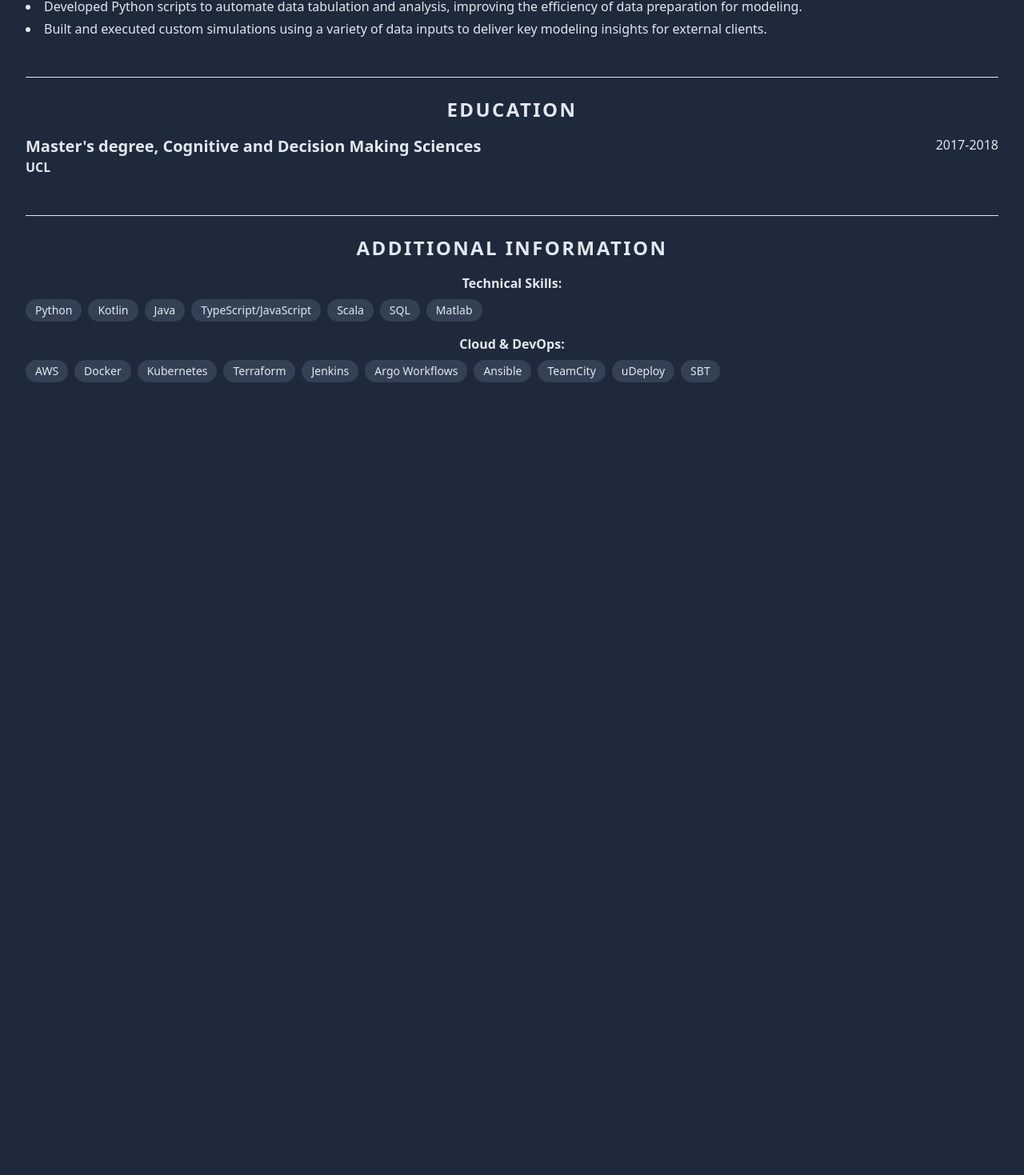
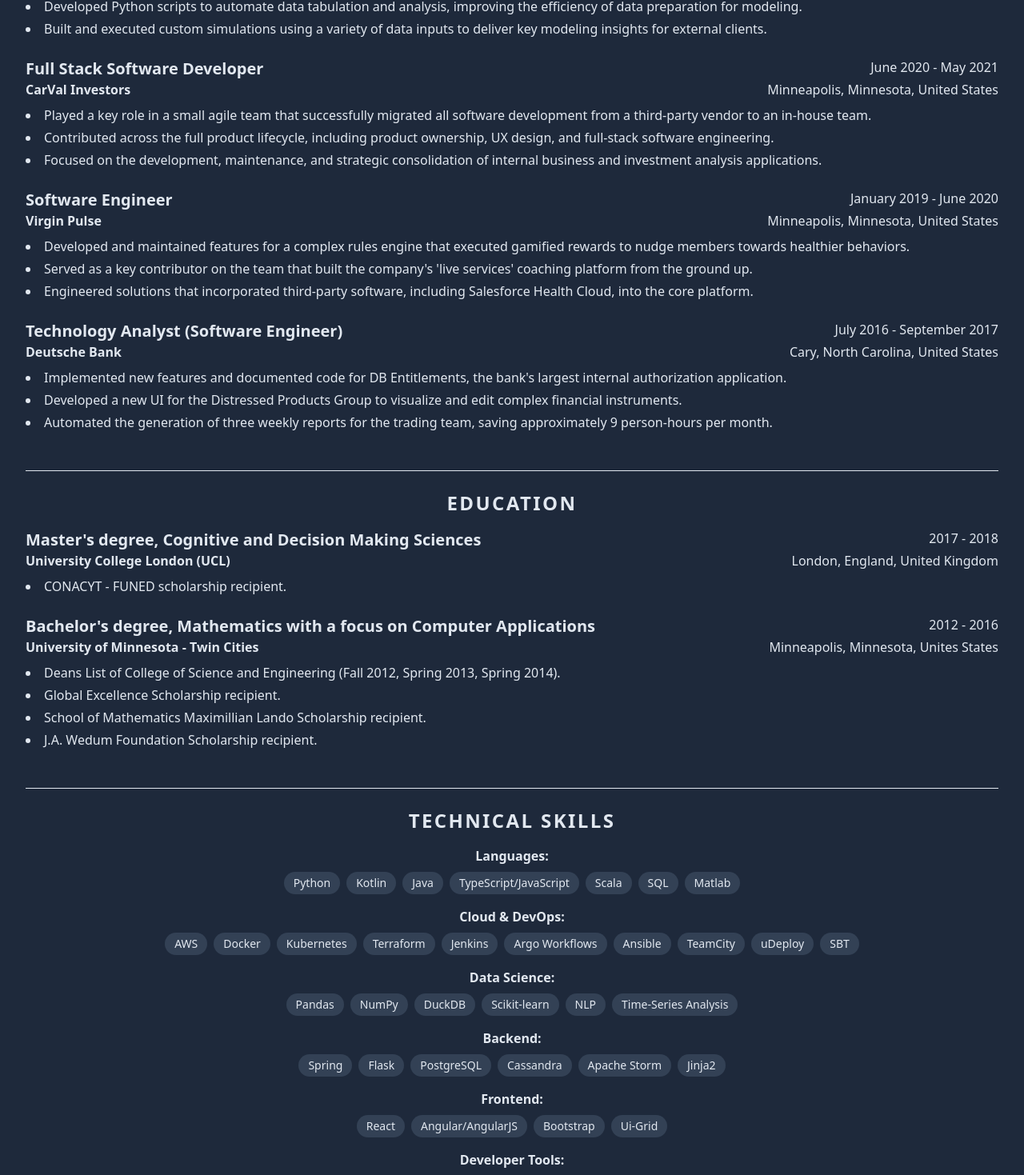
Before and after one commit to capatazche/my-public-website, a React (Vite) app: page /about in a window 1280 px wide. Shown: the part 938-2407 px from the top of the page at 80% size. Before the commit the page ends 1488 px from the top, so only its background shows below. Built offline with nearby package versions, Linux system fonts and the light colour scheme.

Commit message:
Add Most of About Content

```diff
--- a/src/components/resume/SkillsList.tsx
+++ b/src/components/resume/SkillsList.tsx
@@ -6,13 +6,18 @@
 export default function SkillsList({ category, skills }: Props) {
     return (
         <div className="mb-4">
-            <h4 className="font-semibold mb-2">{category}:</h4>
+            <h4 className="font-semibold mb-2 mt-1">{category}:</h4>
             {/* 'flex-wrap' es la magia aquí. Permite que los items pasen a la siguiente línea si no hay espacio. */}
-            <div className="flex flex-wrap gap-2">
+            <div className="flex flex-wrap gap-2 justify-center">
                 {skills.map((skill, index) => (
-                    <span key={index} className="bg-bg-nav text-sm font-medium px-3 py-1 rounded-full">
-            {skill}
-          </span>
+                    <span
+                        key={index}
+                        className="
+                            bg-bg-nav text-sm font-medium px-3 py-1 rounded-full
+                            hover:text-accent"
+                    >
+                        {skill}
+                    </span>
                 ))}
             </div>
         </div>
--- a/src/pages/AboutPage.tsx
+++ b/src/pages/AboutPage.tsx
@@ -31,28 +31,78 @@
             title: "Software Engineer, Science and Modeling",
             organization: "CIBO Technologies",
             location: "Minneapolis, Minnesota, United States",
-            dateRange: "June 2021 - May2023",
+            dateRange: "June 2021 - May 2023",
             details: [
                 "Maintained and scaled a complex data processing pipeline to support the science and modeling team's research and development efforts.",
                 "Developed Python scripts to automate data tabulation and analysis, improving the efficiency of data preparation for modeling.",
                 "Built and executed custom simulations using a variety of data inputs to deliver key modeling insights for external clients."
             ]
         },
+        {
+            title: "Full Stack Software Developer",
+            organization: "CarVal Investors",
+            location: "Minneapolis, Minnesota, United States",
+            dateRange: "June 2020 - May 2021",
+            details: [
+                "Played a key role in a small agile team that successfully migrated all software development from a third-party vendor to an in-house team.",
+                "Contributed across the full product lifecycle, including product ownership, UX design, and full-stack software engineering.",
+                "Focused on the development, maintenance, and strategic consolidation of internal business and investment analysis applications."
+            ]
+        },
+        {
+            title: "Software Engineer",
+            organization: "Virgin Pulse",
+            location: "Minneapolis, Minnesota, United States",
+            dateRange: "January 2019 - June 2020",
+            details: [
+                "Developed and maintained features for a complex rules engine that executed gamified rewards to nudge members towards healthier behaviors.",
+                "Served as a key contributor on the team that built the company's 'live services' coaching platform from the ground up.",
+                "Engineered solutions that incorporated third-party software, including Salesforce Health Cloud, into the core platform."
+            ]
+        },
+        {
+            title: "Technology Analyst (Software Engineer)",
+            organization: "Deutsche Bank",
+            location: "Cary, North Carolina, United States",
+            dateRange: "July 2016 - September 2017",
+            details: [
+                "Implemented new features and documented code for DB Entitlements, the bank's largest internal authorization application.",
+                "Developed a new UI for the Distressed Products Group to visualize and edit complex financial instruments.",
+                "Automated the generation of three weekly reports for the trading team, saving approximately 9 person-hours per month."
+
+    ]
+        },
     ],
     education: [
         {
             title: "Master's degree, Cognitive and Decision Making Sciences",
-            organization: "UCL",
-            location: "",
-            dateRange: "2017-2018",
-            details: []
+            organization: "University College London (UCL)",
+            location: "London, England, United Kingdom",
+            dateRange: "2017 - 2018",
+            details: [
+                "CONACYT - FUNED scholarship recipient."
+            ]
         },
-        // ... agrega el resto de tu educación
+        {
+            title: "Bachelor's degree, Mathematics with a focus on Computer Applications",
+            organization: "University of Minnesota - Twin Cities",
+            location:  "Minneapolis, Minnesota, Unites States",
+            dateRange: "2012 - 2016",
+            details: [
+                "Deans List of College of Science and Engineering (Fall 2012, Spring 2013, Spring 2014).",
+                "Global Excellence Scholarship recipient.",
+                "School of Mathematics Maximillian Lando Scholarship recipient.",
+                "J.A. Wedum Foundation Scholarship recipient."
+]
+        }
     ],
     skills: {
         languages: ["Python", "Kotlin", "Java", "TypeScript/JavaScript", "Scala", "SQL", "Matlab"],
         cloudDevOps: ["AWS", "Docker", "Kubernetes", "Terraform", "Jenkins", "Argo Workflows", "Ansible", "TeamCity", "uDeploy", "SBT"],
-        // ... agrega el resto de las categorías de skills
+        dataScience: [ "Pandas", "NumPy", "DuckDB", "Scikit-learn", "NLP", "Time-Series Analysis"],
+        backend: ["Spring", "Flask", "PostgreSQL", "Cassandra", "Apache Storm", "Jinja2"],
+        frontend: ["React", "Angular/AngularJS", "Bootstrap", "Ui-Grid"],
+        developerTools: ["Git", "Github", "Bitbucket", "SVN", "Jira", "Pytest", "Cypress", "Salesforce", "Intellij", "Linux"]
     },
     // ... más secciones
 };
@@ -86,10 +136,13 @@
             </ResumeSection>
 
 
-            <ResumeSection title="Additional Information">
-                <SkillsList category="Technical Skills" skills={resumeData.skills.languages} />
+            <ResumeSection title="Technical Skills">
+                <SkillsList category="Languages" skills={resumeData.skills.languages} />
                 <SkillsList category="Cloud & DevOps" skills={resumeData.skills.cloudDevOps} />
-                {/* ... más SkillsLists ... */}
+                <SkillsList category="Data Science" skills={resumeData.skills.dataScience} />
+                <SkillsList category="Backend" skills={resumeData.skills.backend} />
+                <SkillsList category="Frontend" skills={resumeData.skills.frontend} />
+                <SkillsList category="Developer Tools" skills={resumeData.skills.developerTools} />
             </ResumeSection>
         </div>
     );
```
